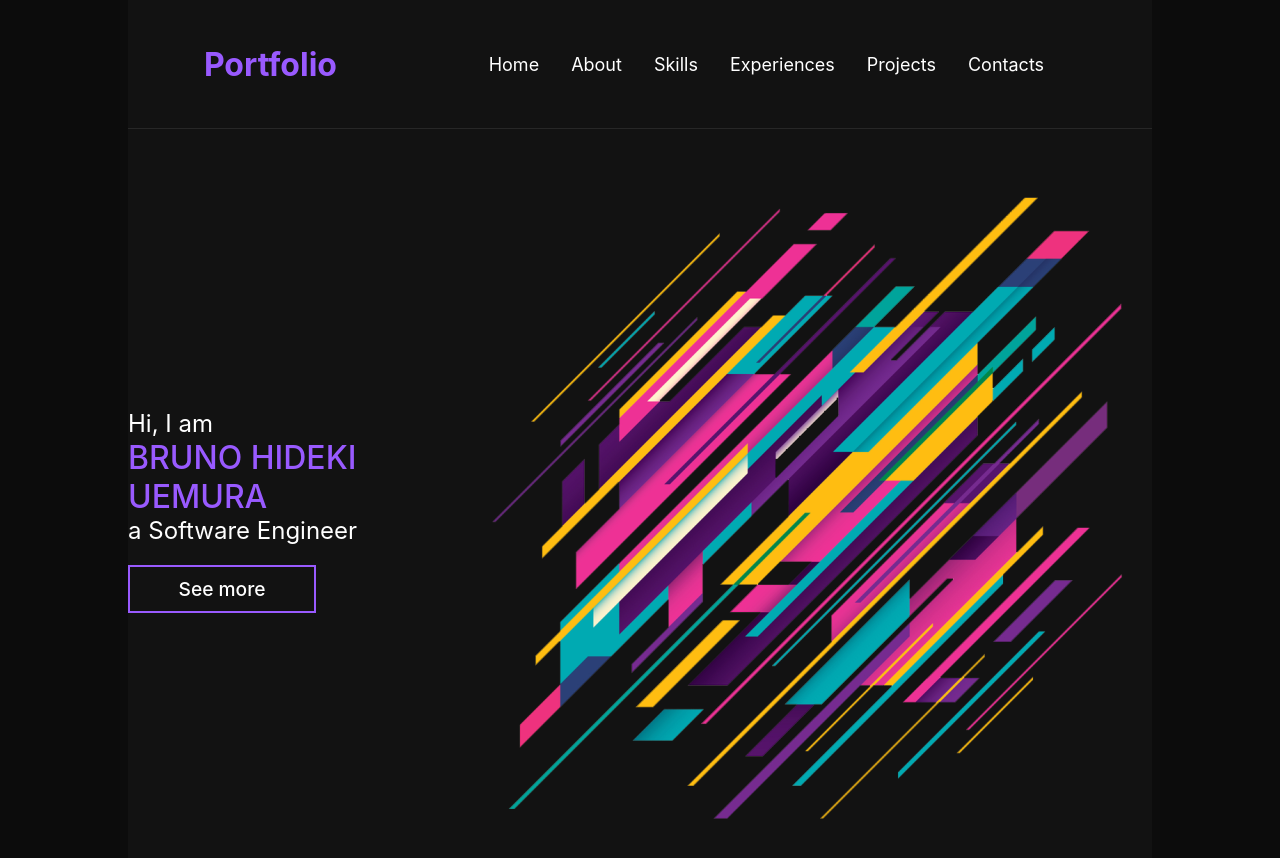
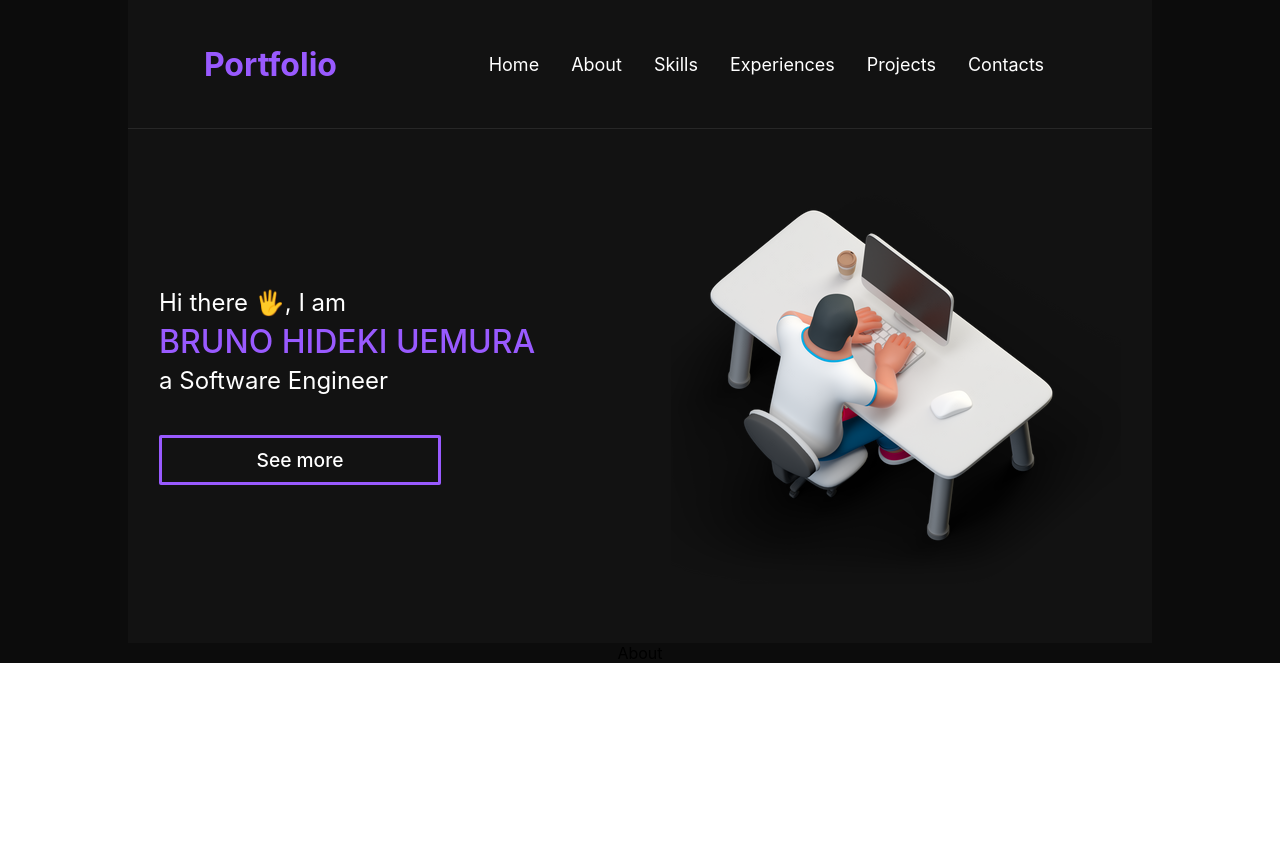
Before and after one commit to BrunoUemura/hidefolio, a React (Vite) app: page / in a window 1280 px wide. Shown: the top 858 px of the page. After the commit the page ends 800 px from the top, so only its background shows below. Built offline with nearby package versions, Linux system fonts and the light colour scheme.

Commit message:
finish banner

```diff
--- a/src/components/Banner/index.tsx
+++ b/src/components/Banner/index.tsx
@@ -1,11 +1,11 @@
 import styles from "./styles.module.scss";
-import bannerImage from "../../assets/banner-image1.png";
+import bannerImage from "../../assets/banner-image3.png";
 
 export default function Banner() {
   return (
     <div className={styles.banner}>
       <div className={styles.information}>
-        <span>Hi, I am</span>
+        <span>Hi there 🖐️, I am</span>
         <span className={styles.name}>Bruno Hideki Uemura</span>
         <span>a Software Engineer</span>
         <a href="#about" className={styles.button}>
--- a/src/components/Banner/styles.module.scss
+++ b/src/components/Banner/styles.module.scss
@@ -22,11 +22,13 @@
     font-size: xx-large;
     font-weight: 500;
     text-transform: uppercase;
+
+    padding: 5px 0px;
   }
 
   .button {
     width: 50%;
-    margin-top: 20px;
+    margin-top: 40px;
     padding: 10px;
 
     text-align: center;
@@ -35,6 +37,23 @@
     font-weight: 500;
 
     color: #fff;
-    border: 2px solid #995aff;
+    border: 3px solid #995aff;
+    border-radius: 2px;
+
+    transition: 0.3s;
+
+    &:hover {
+      background-color: #995aff;
+    }
   }
 }
+
+.image {
+  display: flex;
+  justify-content: center;
+  align-items: center;
+
+  img {
+    width: 100%;
+  }
+}
--- a/src/components/Navbar/styles.module.scss
+++ b/src/components/Navbar/styles.module.scss
@@ -23,10 +23,12 @@
     list-style: none;
     text-decoration: none;
 
+    transition: 0.3s;
+
     cursor: pointer;
-  }
 
-  .navItems a:hover {
-    color: #995aff;
+    &:hover {
+      color: #995aff;
+    }
   }
 }
```
Also changed, not shown: src/assets/banner-image2.png (added), src/assets/banner-image3.png (added).
